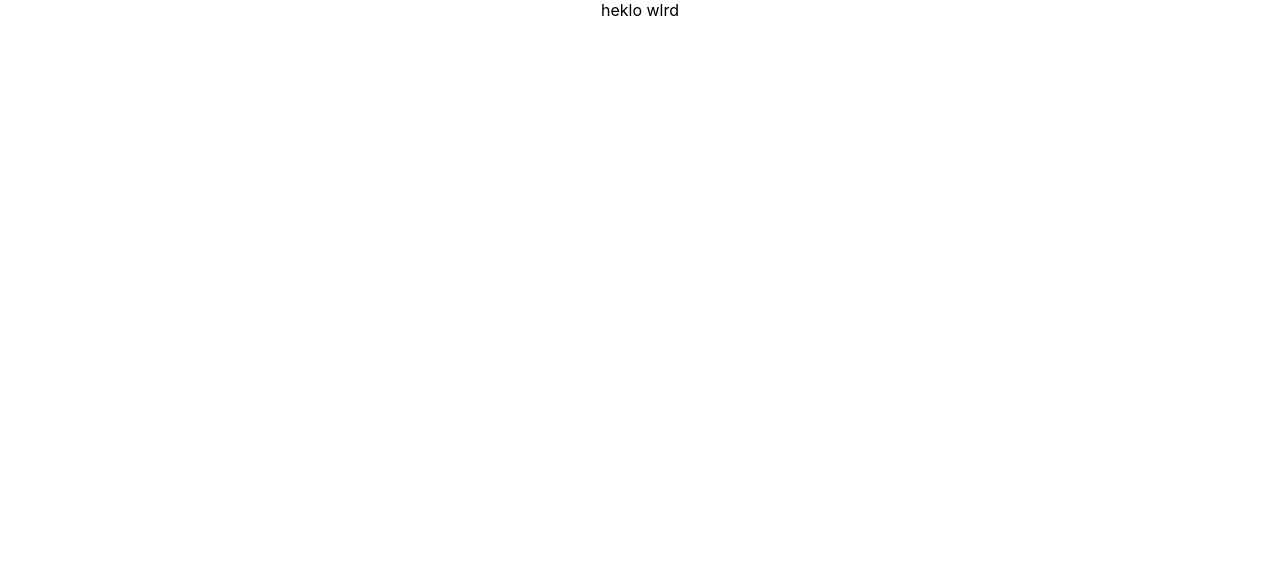
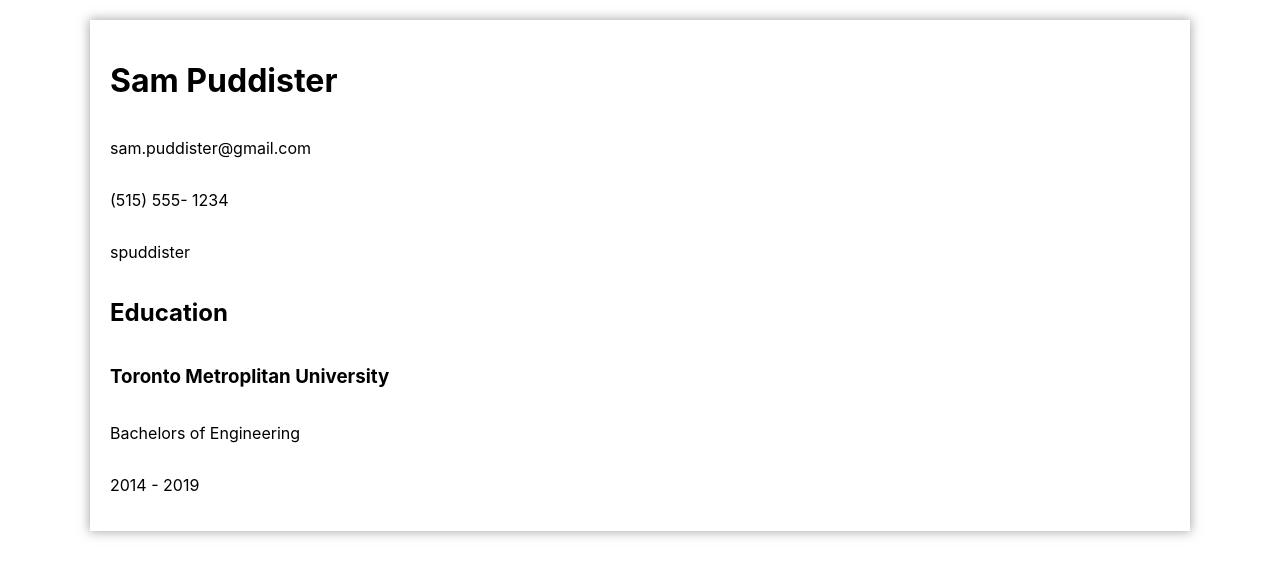
Before and after one commit to spuddister/cv-project, a React (Create React App) app: page / in a window 1280 px wide. Shown: the top 576 px of the page. Built offline with nearby package versions, Linux system fonts and the light colour scheme.

Commit message:
Began building components. Basic structure beginning to form. Page, Header, and Education components created.

```diff
--- a/src/App.js
+++ b/src/App.js
@@ -1,7 +1,9 @@
 import "./App.css";
+import React, { Component } from "react";
+import Page from "./components/Page";
 
-function App() {
-  return <div className="App">heklo wlrd</div>;
+export default class App extends Component {
+  render() {
+    return <Page />;
+  }
 }
-
-export default App;
--- /dev/null
+++ b/src/components/Header.js
@@ -0,0 +1,19 @@
+import { Component } from "react";
+
+export default class Header extends Component {
+  constructor(props) {
+    super(props);
+  }
+
+  render() {
+    const { name, email, phone, github } = this.props;
+    return (
+      <>
+        <h1>{name}</h1>
+        <p>{email}</p>
+        <p>{phone}</p>
+        <p>{github}</p>
+      </>
+    );
+  }
+}
--- /dev/null
+++ b/src/components/Page.js
@@ -0,0 +1,21 @@
+import React, { Component } from "react";
+import Header from "./Header";
+import Section from "./Section";
+
+export default class Page extends Component {
+  render() {
+    const defaultPerson = {
+      name: "Sam Puddister",
+      email: "sam.puddister@gmail.com",
+      phone: "(515) 555- 1234",
+      github: "spuddister",
+      githubURL: "https://github.com/spuddister",
+    };
+    return (
+      <div className="page">
+        <Header {...defaultPerson} className="header" />
+        <Section />
+      </div>
+    );
+  }
+}
--- /dev/null
+++ b/src/components/Section.js
@@ -0,0 +1,22 @@
+import { Component } from "react";
+
+export default class Education extends Component {
+  render() {
+    const defaultEducation = {
+      school: "Toronto Metroplitan University",
+      degree: "Bachelors of Engineering",
+      startYear: "2014",
+      graduatingYear: "2019",
+    };
+    return (
+      <>
+        <h2>Education</h2>
+        <h3>{defaultEducation.school}</h3>
+        <p>{defaultEducation.degree}</p>
+        <p>
+          {defaultEducation.startYear} - {defaultEducation.graduatingYear}
+        </p>
+      </>
+    );
+  }
+}
--- a/src/index.css
+++ b/src/index.css
@@ -1,13 +1,21 @@
+* {
+  box-sizing: border-box;
+}
+
 body {
   margin: 0;
-  font-family: -apple-system, BlinkMacSystemFont, 'Segoe UI', 'Roboto', 'Oxygen',
-    'Ubuntu', 'Cantarell', 'Fira Sans', 'Droid Sans', 'Helvetica Neue',
+  font-family: -apple-system, BlinkMacSystemFont, "Segoe UI", "Roboto", "Oxygen",
+    "Ubuntu", "Cantarell", "Fira Sans", "Droid Sans", "Helvetica Neue",
     sans-serif;
-  -webkit-font-smoothing: antialiased;
-  -moz-osx-font-smoothing: grayscale;
+  height: 100vh;
+  display: flex;
+  justify-content: center;
 }
 
-code {
-  font-family: source-code-pro, Menlo, Monaco, Consolas, 'Courier New',
-    monospace;
+.page {
+  box-shadow: 0 0 10px 1px rgba(143, 143, 143, 0.753);
+  width: 1100px;
+  display: grid;
+  margin: 20px 0 15px 0;
+  padding: 20px;
 }
```
